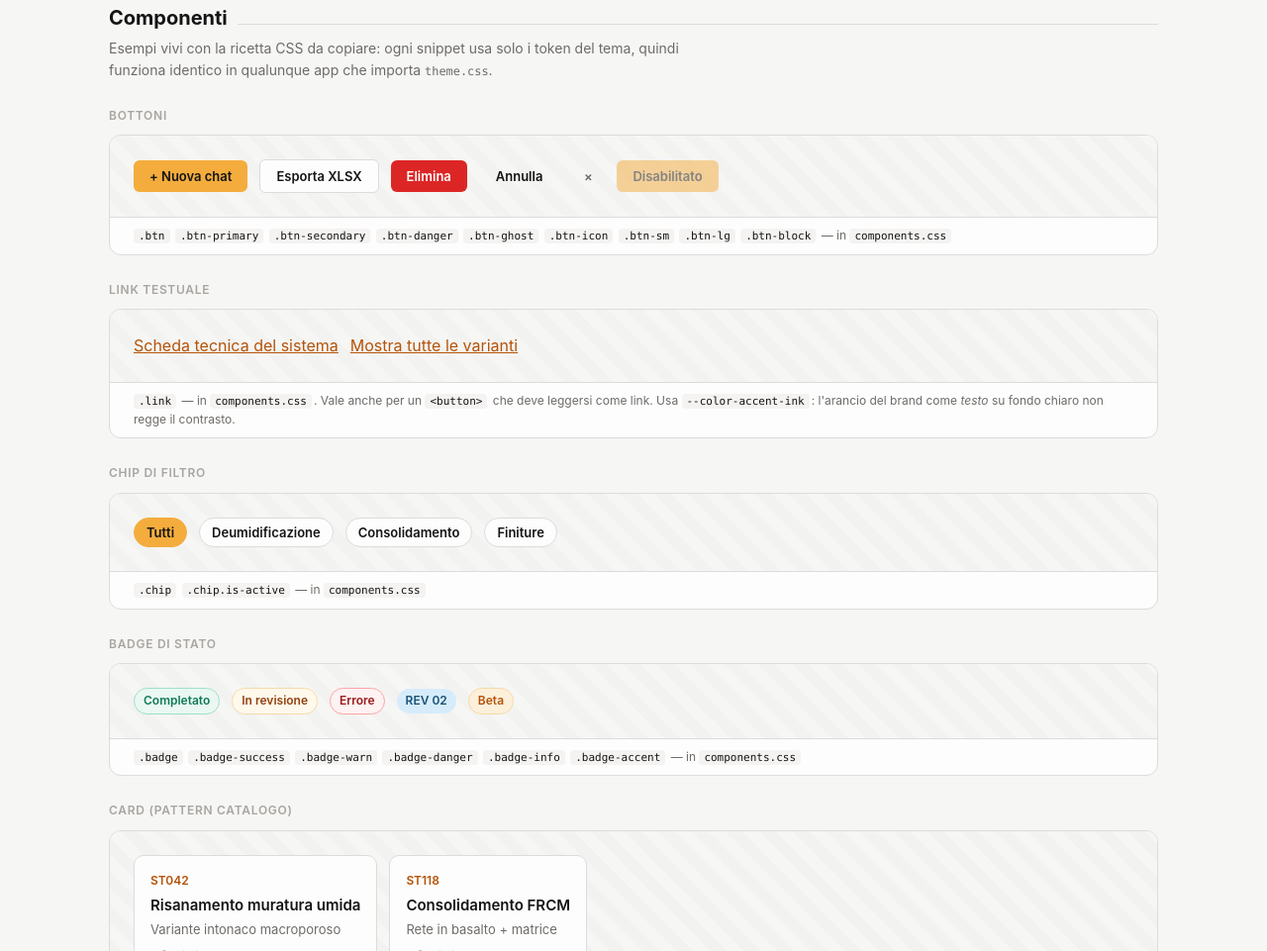
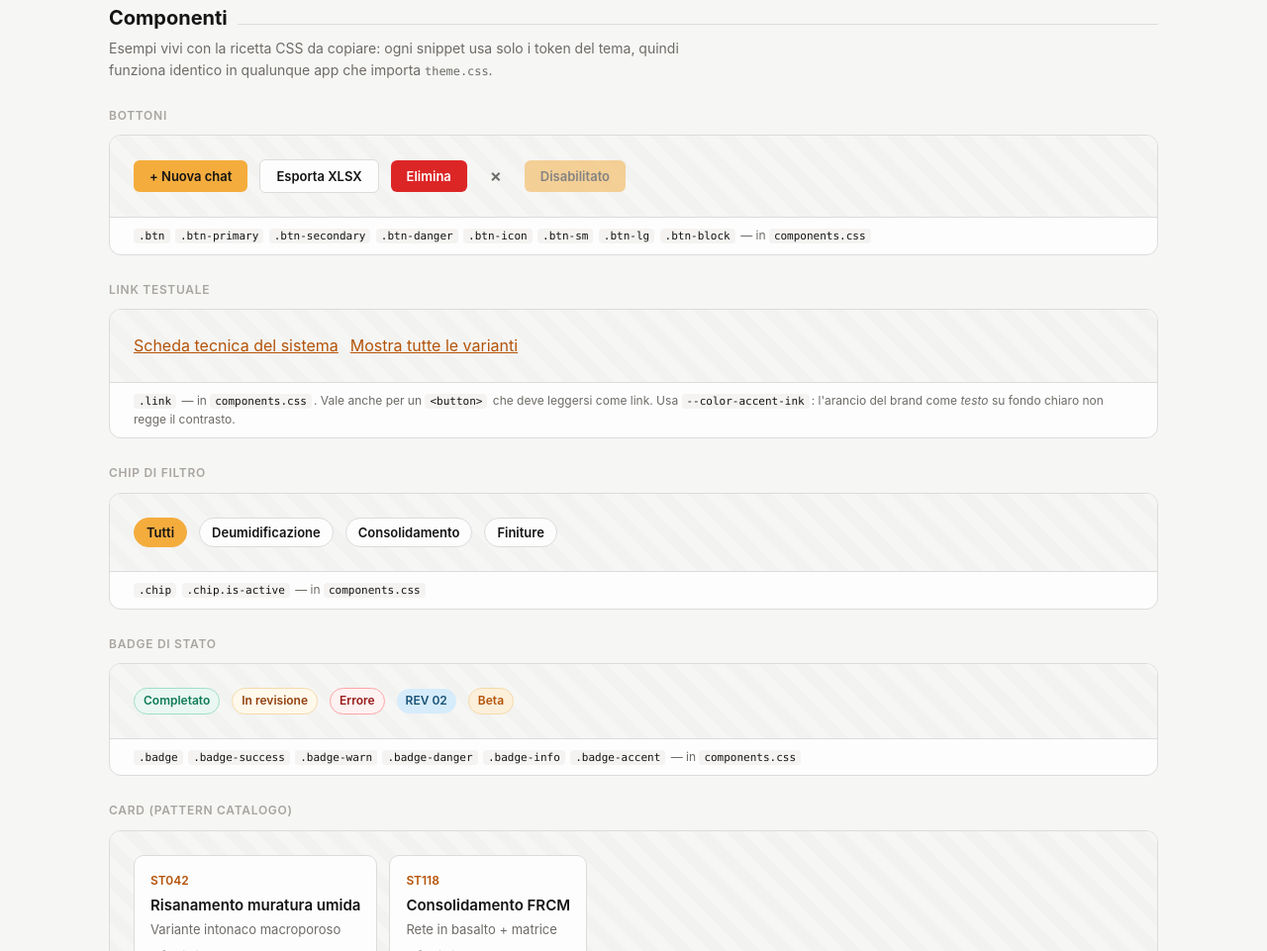
Before and after one commit to tassullo/tassullo-design-system, a website: page styleguide.html in a window 1280 px wide. Shown: the part 2823-3784 px from the top of the page at 99% size. Drawn offline with Linux system fonts and the light colour scheme.

Commit message:
v1.3.1: via .btn-ghost, che avevo aggiunto contando male
Adottando le ricette nelle pagine di Studio si è visto che i 7 "ghost"
non erano ghost. Avevo letto solo la prima regola di ciascuno — quella
raggruppata con il primario, che porta padding e raggio — e mi ero perso
la seconda, dove ognuno dichiara il proprio fondo e un bordo visibile.
Sono tutti e otto (una era sfuggita anche al conteggio) dei
.btn-secondary con un altro nome.

Una ricetta che nessuna app usa è peso morto in una fonte unica, quindi
esce. Il caso davvero senza bordo resta coperto da .btn-icon, che di
varianti ne assorbe 9 vere.

.btn-icon dimensiona il glifo: senza font-size la × ereditava --text-md
e si rimpiccioliva rispetto a com'era in ogni variante locale.

Co-Authored-By: Claude Opus 5 <noreply@anthropic.com>

```diff
--- a/components.css
+++ b/components.css
@@ -1,5 +1,5 @@
 /* ════════════════════════════════════════════════════════════════
-   TASSULLO DESIGN SYSTEM — components.css (v1.3.0)
+   TASSULLO DESIGN SYSTEM — components.css (v1.3.1)
    Layer dei componenti ricorrenti, costruito SOLO sui token di
    theme.css. È la seconda metà della fonte unica: theme.css dice
    "di che colore", questo file dice "che forma ha un bottone".
@@ -85,17 +85,6 @@
   background: var(--color-danger-hover);
 }
 
-/* Azione terziaria: nessun fondo, nessun bordo. Senza questa ricetta ogni
-   pagina si inventava il proprio "ghost" — in Studio ce n'erano 7. */
-.btn-ghost {
-  background: transparent;
-  color: var(--color-text);
-  border: 1px solid transparent;
-}
-.btn-ghost:not(:disabled):hover {
-  background: var(--color-surface-3);
-}
-
 /* Bottone di sola icona, quadrato: chiusure di modale, menu di riga.
    Serve un'etichetta accessibile (aria-label): senza testo visibile
    lo screen reader non ha altro da leggere. */
@@ -104,6 +93,9 @@
   width: 34px;
   height: 34px;
   flex-shrink: 0;
+  /* il glifo (×, ⋯) è il contenuto: senza questo eredita --text-md e sparisce */
+  font-size: var(--text-xl);
+  line-height: 1;
   background: transparent;
   color: var(--color-text-muted);
   border: 1px solid transparent;
--- a/package.json
+++ b/package.json
@@ -1,6 +1,6 @@
 {
   "name": "@tassullo/theme",
-  "version": "1.3.0",
+  "version": "1.3.1",
   "description": "Design system Tassullo: design token CSS condivisi tra le app dello studio, allineati al sito istituzionale tassullo.it",
   "style": "theme.css",
   "exports": {
--- a/styleguide.html
+++ b/styleguide.html
@@ -379,11 +379,10 @@
         <button class="btn btn-primary">+ Nuova chat</button>
         <button class="btn btn-secondary">Esporta XLSX</button>
         <button class="btn btn-danger">Elimina</button>
-        <button class="btn btn-ghost">Annulla</button>
         <button class="btn btn-icon" aria-label="Chiudi">&times;</button>
         <button class="btn btn-primary" disabled>Disabilitato</button>
       </div>
-      <p class="uses"><code>.btn</code> <code>.btn-primary</code> <code>.btn-secondary</code> <code>.btn-danger</code> <code>.btn-ghost</code> <code>.btn-icon</code> <code>.btn-sm</code> <code>.btn-lg</code> <code>.btn-block</code> — in <code>components.css</code></p>
+      <p class="uses"><code>.btn</code> <code>.btn-primary</code> <code>.btn-secondary</code> <code>.btn-danger</code> <code>.btn-icon</code> <code>.btn-sm</code> <code>.btn-lg</code> <code>.btn-block</code> — in <code>components.css</code></p>
     </div>
 
     <h3>Link testuale</h3>
```
